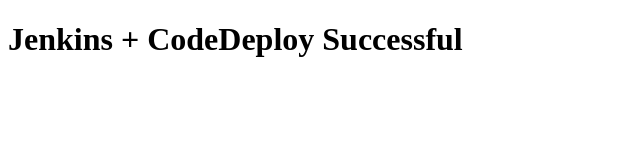
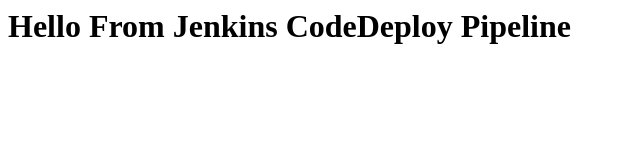
Before and after one commit to Amrue320/jenkins-codedeploy-demo, a plain HTML site: page index.html in a window 1280 px wide. Shown: the whole page, without its empty margins (0-640 px from the left). Drawn offline with Linux system fonts and the light colour scheme.

Commit message:
Update header message in index.html

```diff
--- a/index.html
+++ b/index.html
@@ -1,9 +1 @@
-<!DOCTYPE html>
-<html>
-<head>
-  <title>Microservice Demo</title>
-</head>
-<body>
-  <h1>Jenkins + CodeDeploy Successful</h1>
-</body>
-</html>
+<h1>Hello From Jenkins CodeDeploy Pipeline</h1>
```
